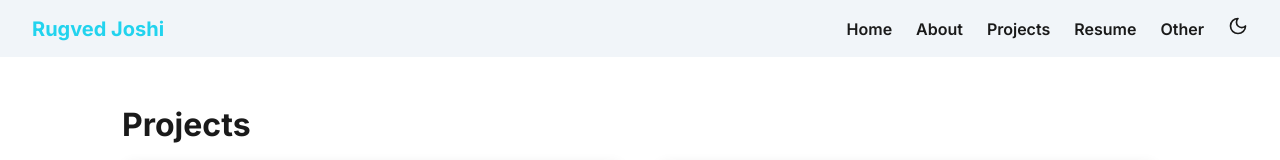
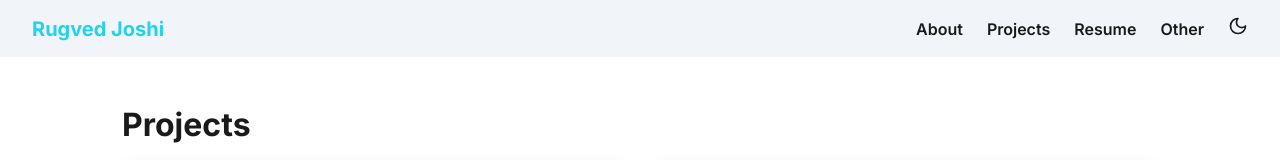
Before and after one commit to joshirugved11/portfolio, a Next.js app: page /projects in a window 1280 px wide. Shown: the top 160 px of the page. Built offline with nearby package versions, Linux system fonts and the light colour scheme.

Commit message:
removed home section from the navbar

```diff
--- a/components/Navbar.tsx
+++ b/components/Navbar.tsx
@@ -15,7 +15,6 @@ export default function Navbar() {
     <nav>
       <div className="nav-title">Rugved Joshi</div>
       <div className="nav-links">
-        <Link href="/">Home</Link>
         <Link href="/about">About</Link>
         <Link href="/projects">Projects</Link>
         <Link href="/resume">Resume</Link>
```
